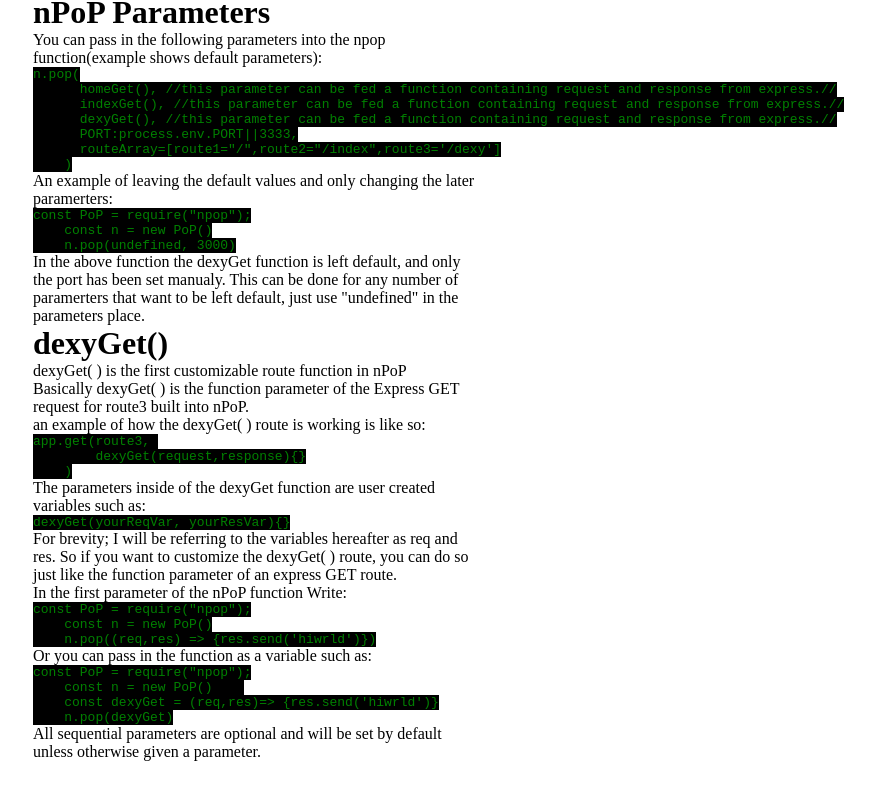
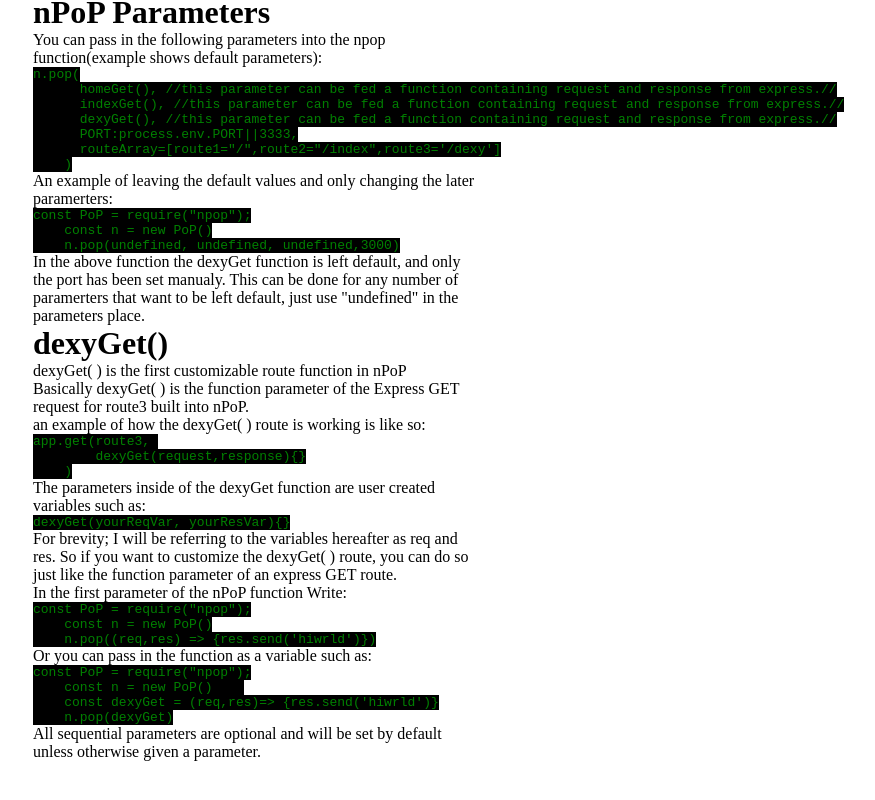
Before and after one commit to shyaboi/npopio, a website: page views/index2.html in a window 1280 px wide. Shown: the part 818-1618 px from the top of the page, without its empty margins (383-1258 px from the left). Drawn offline with Linux system fonts and the light colour scheme; files that its build step writes are made by us from their sources.

Commit message:
fixed port example

```diff
--- a/views/index2.html
+++ b/views/index2.html
@@ -79,7 +79,7 @@
     <p>An example of leaving the default values and only changing the later paramerters:</p>
     <pre><code><span class="hljs-keyword">const</span> PoP = <span class="hljs-built_in">require</span>(<span class="hljs-string">"npop"</span>);
     <span class="hljs-keyword">const</span> n = <span class="hljs-keyword">new</span> PoP()
-    n.pop(<span class="hljs-literal">undefined</span>, <span class="hljs-number">3000</span>)</code></pre><p>In the above function the dexyGet function is left default, and only the port has been set manualy. This can be done for any number of paramerters that want to be left default, just use &quot;undefined&quot; in the parameters place.</p>
+    n.pop(<span class="hljs-literal">undefined</span>, undefined, undefined,<span class="hljs-number">3000</span>)</code></pre><p>In the above function the dexyGet function is left default, and only the port has been set manualy. This can be done for any number of paramerters that want to be left default, just use &quot;undefined&quot; in the parameters place.</p>
 
     <h1 id="dexyget-">dexyGet()</h1>
     <p>dexyGet( ) is the first customizable route function in nPoP</p>
```
